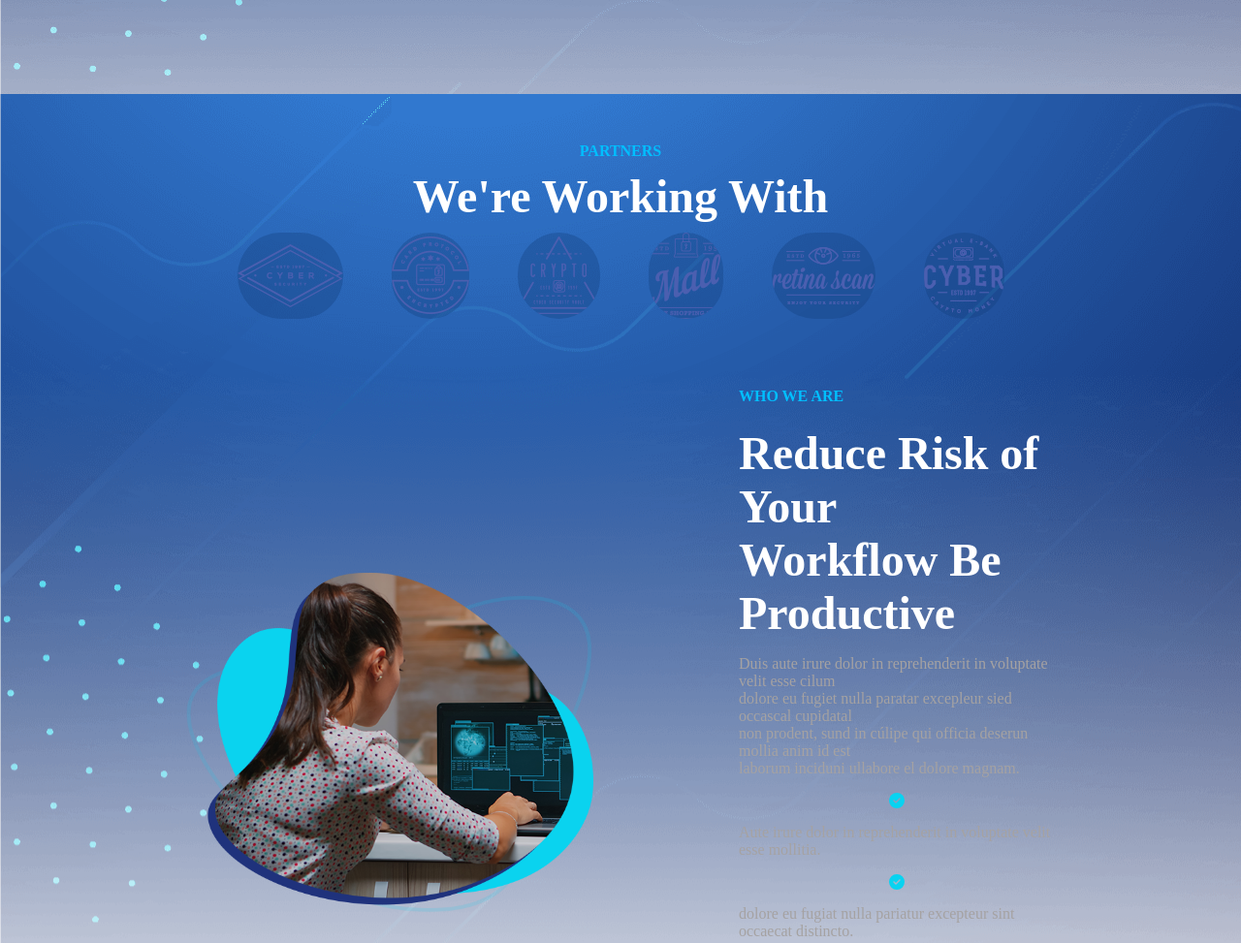
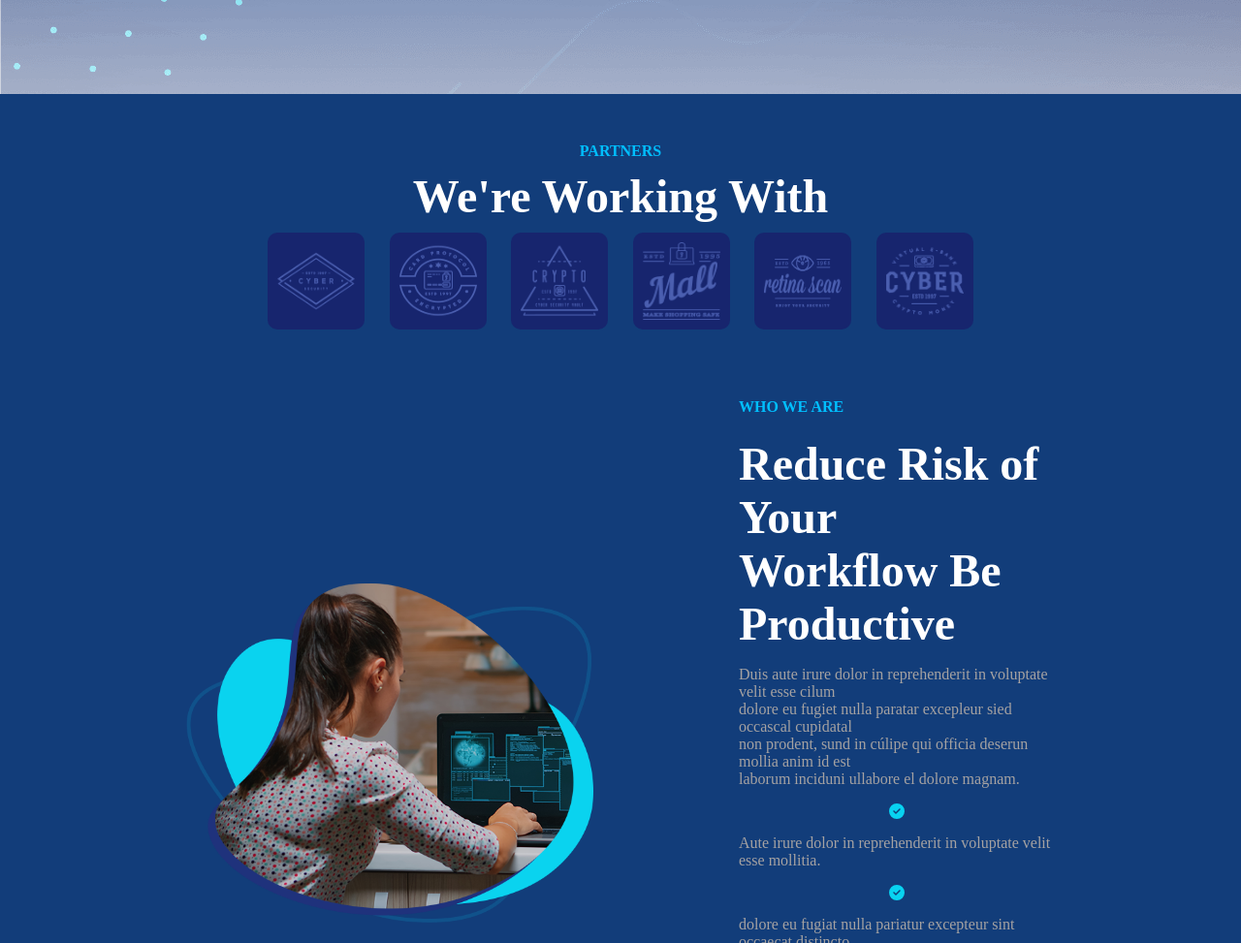
Before and after one commit to yassin170/YASSIN_CECILIEN_MOLENSTARS, a plain HTML site: page index.html in a window 1280 px wide. Shown: the part 703-1676 px from the top of the page at 97% size. Drawn offline with Linux system fonts and the light colour scheme.

Commit message:
sec2top finish style

```diff
--- a/index.html
+++ b/index.html
@@ -64,12 +64,24 @@
                 We're Working With
             </h2>
             <div class="imgSec2">
-                <img class="itemSec2" src="./public/img/slider-item-img1.png" alt="item 1">
-                <img class="itemSec2" src="./public/img/slider-item-img2.png" alt="item 2">
-                <img class="itemSec2" src="./public/img/slider-item-img3.png" alt="item 3">
-                <img class="itemSec2" src="./public/img/slider-item-img4.png" alt="item 4">
-                <img class="itemSec2" src="./public/img/slider-item-img5.png" alt="item 5">
-                <img class="itemSec2" src="./public/img/slider-item-img6.png" alt="item 6">
+                <div class="itemSec2">
+                    <img src="./public/img/slider-item-img1.png" alt="item 1">
+                </div>
+                <div class="itemSec2">
+                    <img src="./public/img/slider-item-img2.png" alt="item 2">
+                </div>
+                <div class="itemSec2">
+                    <img src="./public/img/slider-item-img3.png" alt="item 3">
+                </div>
+                <div class="itemSec2">
+                    <img src="./public/img/slider-item-img4.png" alt="item 4">
+                </div>
+                <div class="itemSec2">
+                    <img src="./public/img/slider-item-img5.png" alt="item 5">
+                </div>
+                <div class="itemSec2">
+                    <img src="./public/img/slider-item-img6.png" alt="item 6">
+                </div>
             </div>
         </div>
 
--- a/public/css/style.css
+++ b/public/css/style.css
@@ -149,18 +149,22 @@ h1{
 /*                                          section 2     branche sec2                                   */
 /*<<<<<<<<<<<<<<<<<<<<<<<<<<<<<<<<<<<<<<<<<<<<<<<<<<<<<<<<<<<<<<<<<<<<<<<<<<<<<<<<<<<<<<<<<<<<<<<<<<<<<<<*/
 
+/*---------------------------------------------------------------*/
+/*                      section2 top                             */
+/*---------------------------------------------------------------*/
 
 .sec2{
-    background-image: url(./../img/banner-overlay-img.png);
+    background-color: #123d7a;
+    width: auto;
 }
 
 .sec2Top{
+    width: auto;
     display: flex;
     flex-direction: column;
     align-items: center;
-    justify-content: center;
+    gap: 10px;
     padding-top: 50px;
-    gap: 10px;
 }
 
 .h4Sec2Top{
@@ -169,13 +173,41 @@ h1{
 
 .imgSec2{
     display: flex;
-    gap: 50px;
+    height: 80%;
+    width: 100%;
+    justify-content: center;
+    gap: 2%;
 }
 
 .itemSec2{
-    background-color: #123d7a58;
-    border-radius: 60px;
+    background-color: #17256E;
+    height: 100px;
+    width: 100px;
+    display: flex;
+    justify-content: center;
+    align-items: center;
+    border-radius: 10px;
 }
+
+.itemSec2 > img{
+    height: 80px;
+    width: 80px;
+}
+
+.itemSec2>img:hover{
+    height: 90px;
+    width: 90px;
+}
+
+
+
+
+
+
+
+/*---------------------------------------------------------------*/
+/*                      section2 bottom                          */
+/*---------------------------------------------------------------*/
 
 .sec2Bottom{
     margin-top: 50px;
@@ -199,8 +231,6 @@ h1{
 .sec2BottomRight{
     margin-right: 15%;
 }
-
-
 
 .sec2BottomRightBottom{
     display: flex;
```
